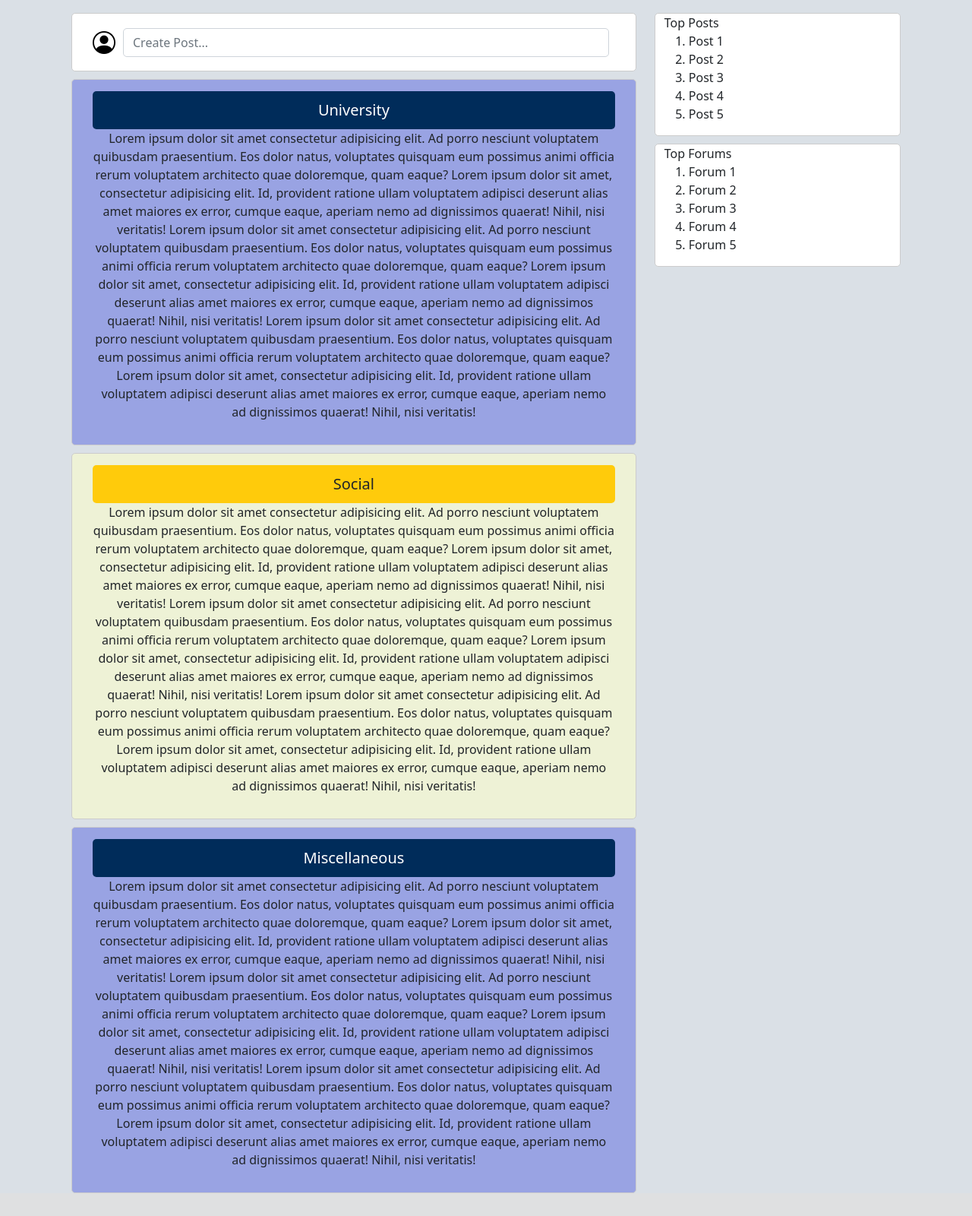
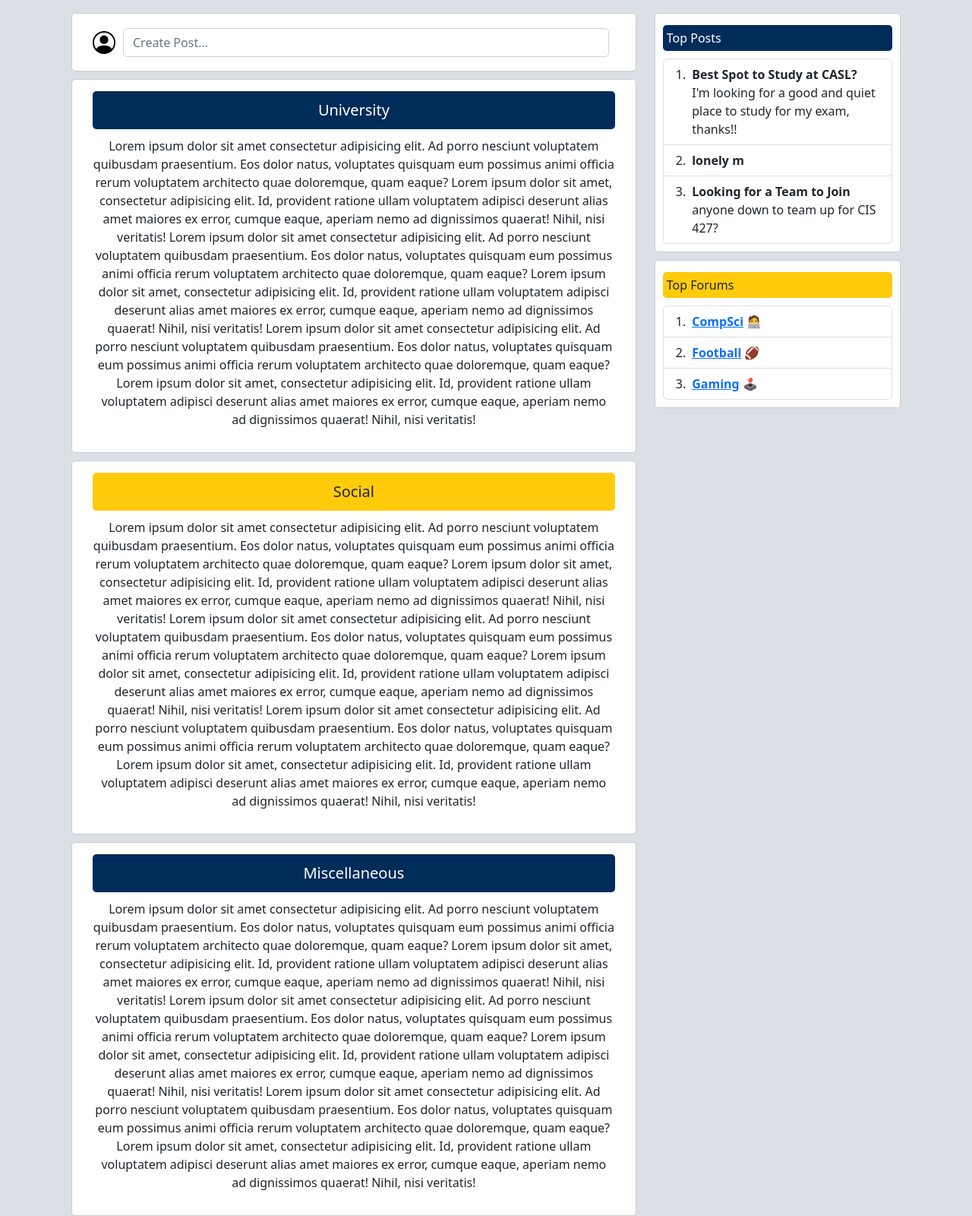
Before and after one commit to ashra-f/studyspot, a PHP site: page / in a window 1280 px wide. Shown: the part 63-1663 px from the top of the page at 76% size. Before the commit the page ends 1633 px from the top, so only its background shows below. Run offline with PHP 8.4, Linux system fonts and the light colour scheme; some libraries are stand-ins or nearby versions.

Commit message:
Add styling v2

```diff
--- a/index.html
+++ b/index.html
@@ -130,24 +130,50 @@
 				</div>
 				<div class="container-fluid rightside">
 					<div class="container-fluid top-posts">
-						Top Posts
-						<ol>
-							<li>Post 1</li>
-							<li>Post 2</li>
-							<li>Post 3</li>
-							<li>Post 4</li>
-							<li>Post 5</li>
+						<div class="container posts-header">
+							Top Posts
+						</div>
+						<ol class="list-group list-group-numbered posts">
+							<li class="list-group-item d-flex justify-content-between align-items-start">
+								<div class="ms-2 me-auto">
+									<div class="fw-bold">Best Spot to Study at CASL?</div>
+									I'm looking for a good and quiet place to study for my exam, thanks!!
+							  	</div>
+							</li>
+							<li class="list-group-item d-flex justify-content-between align-items-start">
+								<div class="ms-2 me-auto">
+									<div class="fw-bold">lonely m</div>
+							  	</div>
+							</li>
+							<li class="list-group-item d-flex justify-content-between align-items-start">
+							  	<div class="ms-2 me-auto">
+									<div class="fw-bold">Looking for a Team to Join</div>
+									anyone down to team up for CIS 427?
+							  	</div>
+							</li>
 						</ol>
 					</div>
 					<div class="container-fluid top-forums">
-						Top Forums
-						<ol>
-							<li>Forum 1</li>
-							<li>Forum 2</li>
-							<li>Forum 3</li>
-							<li>Forum 4</li>
-							<li>Forum 5</li>
-						</ol>
+						<div class="container forums-header">
+							Top Forums
+						</div>
+						<ol class="list-group list-group-numbered forums">
+							<li class="list-group-item d-flex justify-content-between align-items-start">
+							  	<div class="ms-2 me-auto">
+									<div class="fw-bold"><a href="">CompSci</a> 🧑‍💻</div>
+							  		</div>
+							</li>
+							<li class="list-group-item d-flex justify-content-between align-items-start">
+								<div class="ms-2 me-auto">
+									<div class="fw-bold"><a href="">Football</a> 🏈</div>
+								</div>
+							</li>
+							<li class="list-group-item d-flex justify-content-between align-items-start">
+								<div class="ms-2 me-auto">
+									<div class="fw-bold"><a href="">Gaming</a> 🕹</div>
+								</div>
+							</li>
+						  </ol>
 					</div>
 				</div>
 			</div>
--- a/styles.css
+++ b/styles.css
@@ -105,20 +105,13 @@ body {
     background-color: #FFFFFF;
 }
 
-.uni-wrapper, .misc-wrapper {
-    background-color: #99a3e3;
-}
-
 .uni-header, .misc-header {
     background-color: #002c5a;
     color: white;
     padding: 10px;
     font-size: 20px;
     border-radius: 5px;
-}
-
-.social-wrapper {
-    background-color: #eef2d6;
+    margin-bottom: 10px;
 }
 
 .social-header {
@@ -126,4 +119,26 @@ body {
     padding: 10px;
     font-size: 20px;
     border-radius: 5px;
+    margin-bottom: 10px;
 }
+
+.forums-header {
+    background-color: #ffcb0b;
+    padding: 5px;
+    margin-top: 5px;
+    margin-bottom: 10px;
+    border-radius: 5px;
+}
+
+.posts-header {
+    background-color: #002c5a;
+    border-radius: 5px;
+    padding: 5px;
+    color: white;
+    margin-top: 5px;
+    margin-bottom: 10px;
+}
+
+.top-posts, .top-forums {
+    padding: 10px;
+}
```
